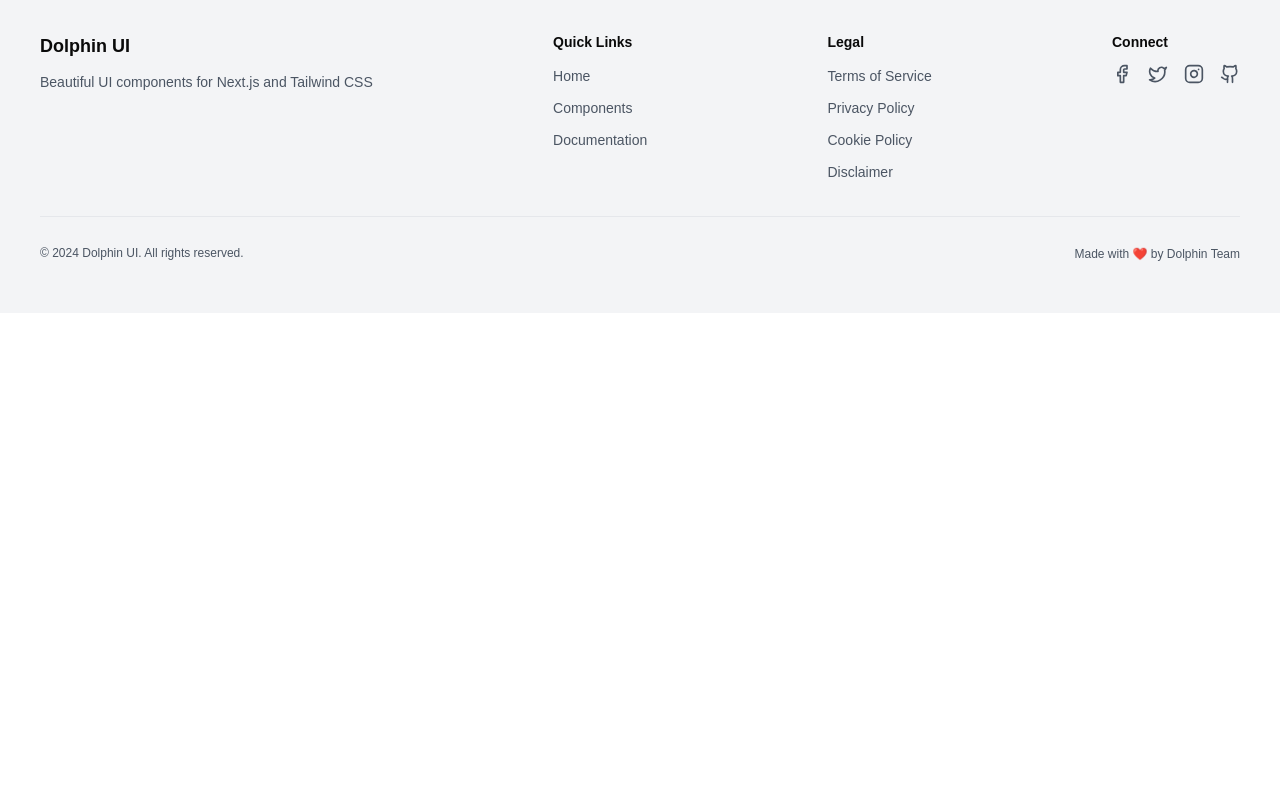
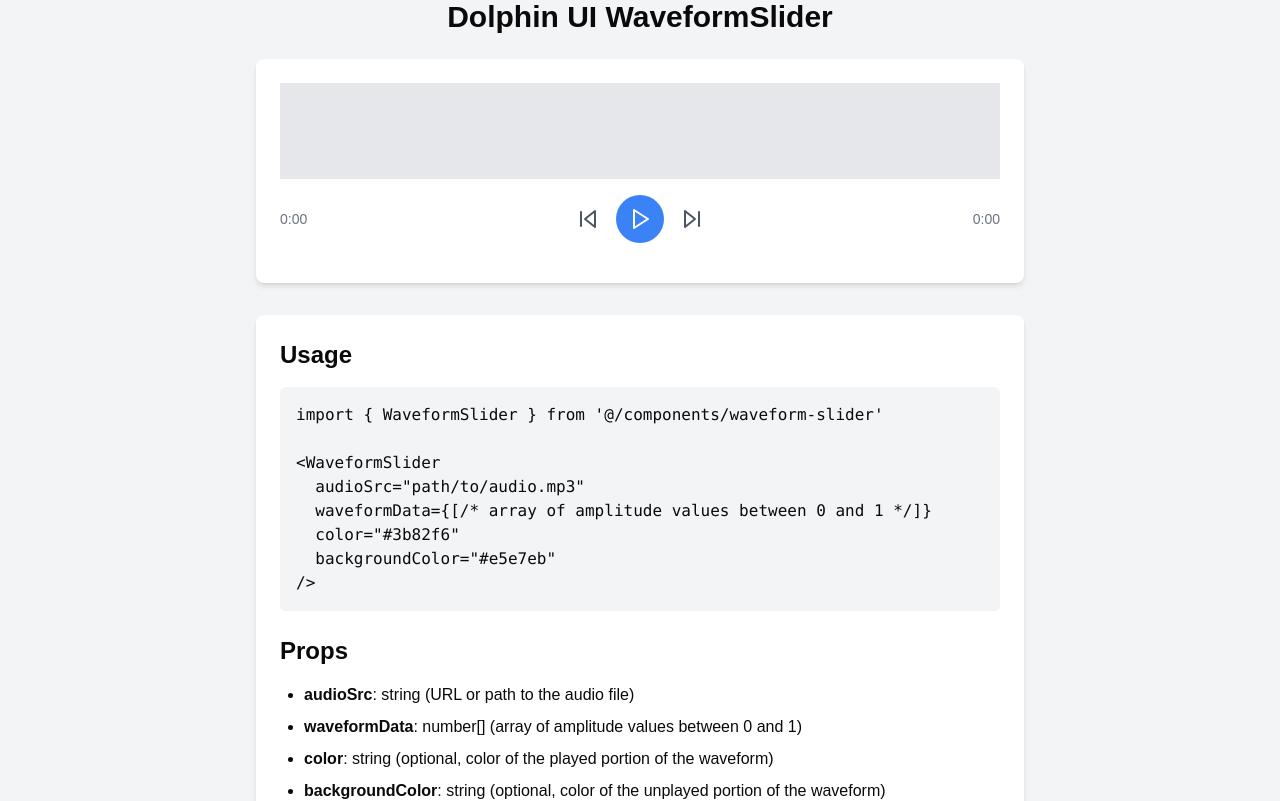
Before and after one commit to yeshwanthc/dolphin-ui, a Next.js app: page / in a window 1280 px wide. Shown: the part 2740-3541 px from the top of the page. Before the commit the page ends 3053 px from the top, so only its background shows below. Built offline with nearby package versions, Linux system fonts and the light colour scheme.

Commit message:
waveform

```diff
--- /dev/null
+++ b/components/Audio.tsx
@@ -0,0 +1,18 @@
+import { WaveformSlider } from "./Modules/wave-form"
+
+
+export default function AudioPlayerPage() {
+  const waveformData = Array.from({ length: 100 }, () => Math.random() * 0.8 + 0.2)
+
+  return (
+    <div className="container mx-auto p-4">
+      <h1 className="text-2xl font-bold mb-4">Audio Player</h1>
+      <WaveformSlider
+        audioSrc="/path/to/your/audio.mp3"
+        waveformData={waveformData}
+        color="#3b82f6"
+        backgroundColor="#e5e7eb"
+      />
+    </div>
+  )
+}
--- /dev/null
+++ b/components/Modules/wave-form.tsx
@@ -0,0 +1,161 @@
+"use client"
+
+import React, { useRef, useState, useEffect } from 'react'
+import { Play, Pause, SkipBack, SkipForward } from 'lucide-react'
+
+interface WaveformSliderProps {
+  audioSrc: string
+  waveformData: number[]
+  color?: string
+  backgroundColor?: string
+}
+
+const WaveformSlider: React.FC<WaveformSliderProps> = ({
+  audioSrc,
+  waveformData,
+  color = '#3b82f6',
+  backgroundColor = '#e5e7eb',
+}) => {
+  const [isPlaying, setIsPlaying] = useState(false)
+  const [currentTime, setCurrentTime] = useState(0)
+  const [duration, setDuration] = useState(0)
+  const audioRef = useRef<HTMLAudioElement>(null)
+  const waveformRef = useRef<HTMLDivElement>(null)
+
+  useEffect(() => {
+    if (audioRef.current) {
+      audioRef.current.addEventListener('loadedmetadata', () => {
+        setDuration(audioRef.current!.duration)
+      })
+      audioRef.current.addEventListener('timeupdate', () => {
+        setCurrentTime(audioRef.current!.currentTime)
+      })
+    }
+  }, [])
+
+  const togglePlayPause = () => {
+    if (audioRef.current) {
+      if (isPlaying) {
+        audioRef.current.pause()
+      } else {
+        audioRef.current.play()
+      }
+      setIsPlaying(!isPlaying)
+    }
+  }
+
+  const handleSeek = (e: React.MouseEvent<HTMLDivElement>) => {
+    if (waveformRef.current && audioRef.current) {
+      const rect = waveformRef.current.getBoundingClientRect()
+      const x = e.clientX - rect.left
+      const seekPercentage = x / rect.width
+      audioRef.current.currentTime = seekPercentage * duration
+    }
+  }
+
+  const formatTime = (time: number) => {
+    const minutes = Math.floor(time / 60)
+    const seconds = Math.floor(time % 60)
+    return `${minutes}:${seconds.toString().padStart(2, '0')}`
+  }
+
+  const skip = (seconds: number) => {
+    if (audioRef.current) {
+      audioRef.current.currentTime += seconds
+    }
+  }
+
+  return (
+    <div className="w-full max-w-3xl mx-auto bg-white rounded-lg shadow-md p-6">
+      <audio ref={audioRef} src={audioSrc} />
+      <div
+        ref={waveformRef}
+        className="h-24 mb-4 cursor-pointer"
+        onClick={handleSeek}
+        style={{ backgroundColor }}
+      >
+        {waveformData.map((amplitude, index) => (
+          <div
+            key={index}
+            className="inline-block w-1 mx-px"
+            style={{
+              height: `${amplitude * 100}%`,
+              backgroundColor: index / waveformData.length < currentTime / duration ? color : backgroundColor,
+            }}
+          />
+        ))}
+      </div>
+      <div className="flex justify-between items-center mb-4">
+        <span className="text-sm text-gray-500">{formatTime(currentTime)}</span>
+        <div className="flex items-center space-x-4">
+          <button
+            onClick={() => skip(-10)}
+            className="text-gray-600 hover:text-gray-800 focus:outline-none"
+            aria-label="Skip backward 10 seconds"
+          >
+            <SkipBack size={24} />
+          </button>
+          <button
+            onClick={togglePlayPause}
+            className="bg-blue-500 text-white rounded-full p-3 hover:bg-blue-600 focus:outline-none"
+            aria-label={isPlaying ? "Pause" : "Play"}
+          >
+            {isPlaying ? <Pause size={24} /> : <Play size={24} />}
+          </button>
+          <button
+            onClick={() => skip(10)}
+            className="text-gray-600 hover:text-gray-800 focus:outline-none"
+            aria-label="Skip forward 10 seconds"
+          >
+            <SkipForward size={24} />
+          </button>
+        </div>
+        <span className="text-sm text-gray-500">{formatTime(duration)}</span>
+      </div>
+    </div>
+  )
+}
+
+// Demo component to showcase the WaveformSlider
+const WaveformSliderMain: React.FC = () => {
+  // Generate some random waveform data for the demo
+  const generateWaveformData = (length: number) => {
+    return Array.from({ length }, () => Math.random() * 0.8 + 0.2)
+  }
+
+  return (
+    <div className="min-h-screen bg-gray-100 flex items-center justify-center p-4">
+      <div className="w-full max-w-3xl">
+        <h1 className="text-3xl font-bold mb-6 text-center">Dolphin UI WaveformSlider</h1>
+        <WaveformSlider
+          audioSrc="https://example.com/audio.mp3"
+          waveformData={generateWaveformData(100)}
+          color="#3b82f6"
+          backgroundColor="#e5e7eb"
+        />
+        <div className="mt-8 bg-white rounded-lg shadow-md p-6">
+          <h2 className="text-2xl font-semibold mb-4">Usage</h2>
+          <pre className="bg-gray-100 p-4 rounded-md overflow-x-auto">
+            <code>{`import { WaveformSlider } from '@/components/waveform-slider'
+
+<WaveformSlider
+  audioSrc="path/to/audio.mp3"
+  waveformData={[/* array of amplitude values between 0 and 1 */]}
+  color="#3b82f6"
+  backgroundColor="#e5e7eb"
+/>`}</code>
+          </pre>
+          <h2 className="text-2xl font-semibold mt-6 mb-4">Props</h2>
+          <ul className="list-disc pl-6 space-y-2">
+            <li><strong>audioSrc</strong>: string (URL or path to the audio file)</li>
+            <li><strong>waveformData</strong>: number[] (array of amplitude values between 0 and 1)</li>
+            <li><strong>color</strong>: string (optional, color of the played portion of the waveform)</li>
+            <li><strong>backgroundColor</strong>: string (optional, color of the unplayed portion of the waveform)</li>
+          </ul>
+        </div>
+      </div>
+    </div>
+  )
+}
+
+export { WaveformSlider, WaveformSliderMain }
--- /dev/null
+++ b/components/WaveForm.tsx
@@ -0,0 +1,5 @@
+import { WaveformSliderMain } from './Modules/wave-form'
+
+export default function WaveformSliderDemoPage() {
+  return <WaveformSliderMain />
+}
--- a/components/home/Home.tsx
+++ b/components/home/Home.tsx
@@ -1,6 +1,7 @@
 
 import Main from "../Main/Main";
 import OurProcess from "../Modules/stacking-cards";
+import WaveformSliderDemoPage from "../WaveForm";
 
 
 export default function HomeComponent() {
@@ -9,6 +10,7 @@ export default function HomeComponent() {
 
       <Main />
    <OurProcess />
+   <WaveformSliderDemoPage />
     </div>
   );
 }
```
